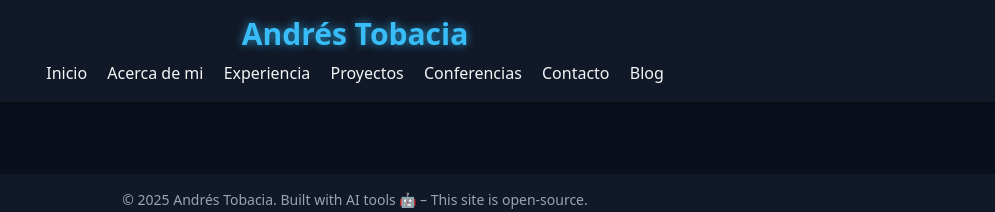
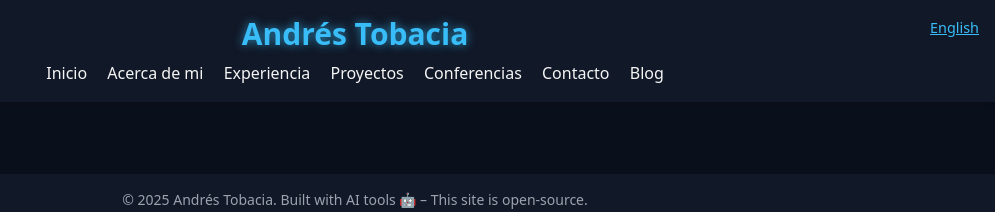
Before and after one commit to andrewflows/tobacia, a Jekyll site: the page built from about-es.md, in a window 1280 px wide. Shown: the top 212 px of the page, without its empty margins (285-1280 px from the left). Built offline with Jekyll 4.4.1, drawn with Linux system fonts in a browser that asks for light colours; our own code applies the rules of GitHub Pages for plain Markdown files.

Commit message:
Update default.html

```diff
--- a/_layouts/default.html
+++ b/_layouts/default.html
@@ -38,12 +38,23 @@
     .neon-text { color: #38bdf8; text-shadow: 0 0 10px rgba(56, 189, 248, 0.7); }
     nav a { transition: color 0.3s; }
     nav a:hover { color: #60a5fa; }
+    .lang-switch { float: right; font-size: 0.9rem; }
+    .lang-switch a { color: #38bdf8; margin-left: 10px; text-decoration: underline; }
   </style>
 </head>
 
 <body class="font-sans leading-relaxed">
-  <header class="text-center p-4 shadow-md">
+  <header class="text-center p-4 shadow-md relative">
     <h1 class="text-3xl font-bold neon-text">{{ site.title }}</h1>
+
+    <!-- Language Switch Tab -->
+    <div class="lang-switch absolute top-4 right-4">
+      {% if page.url contains '-es' %}
+        <a href="/index.html">English</a>
+      {% else %}
+        <a href="/index-es.html">Español</a>
+      {% endif %}
+    </div>
 
     <nav class="mt-2 space-x-4">
       {% if page.url contains '-es' %}
```
